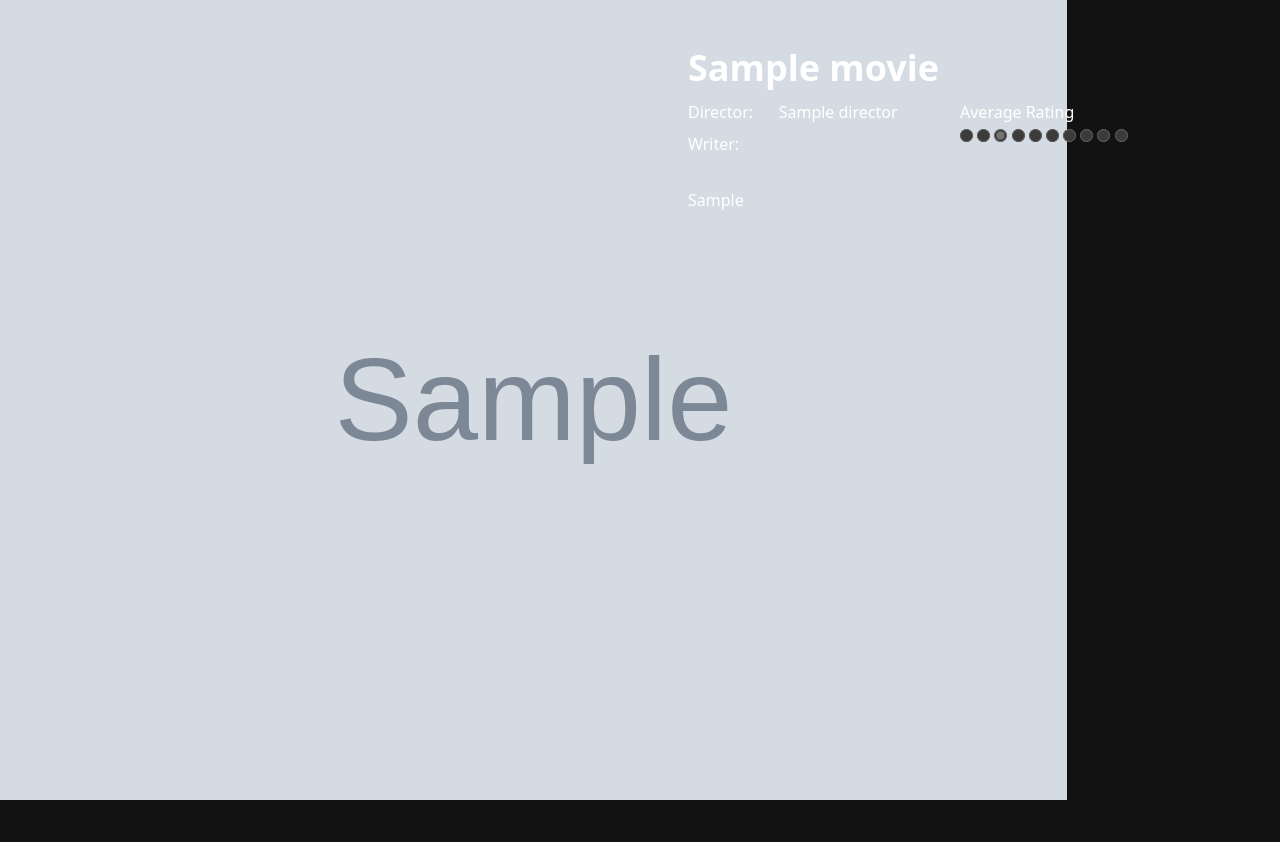
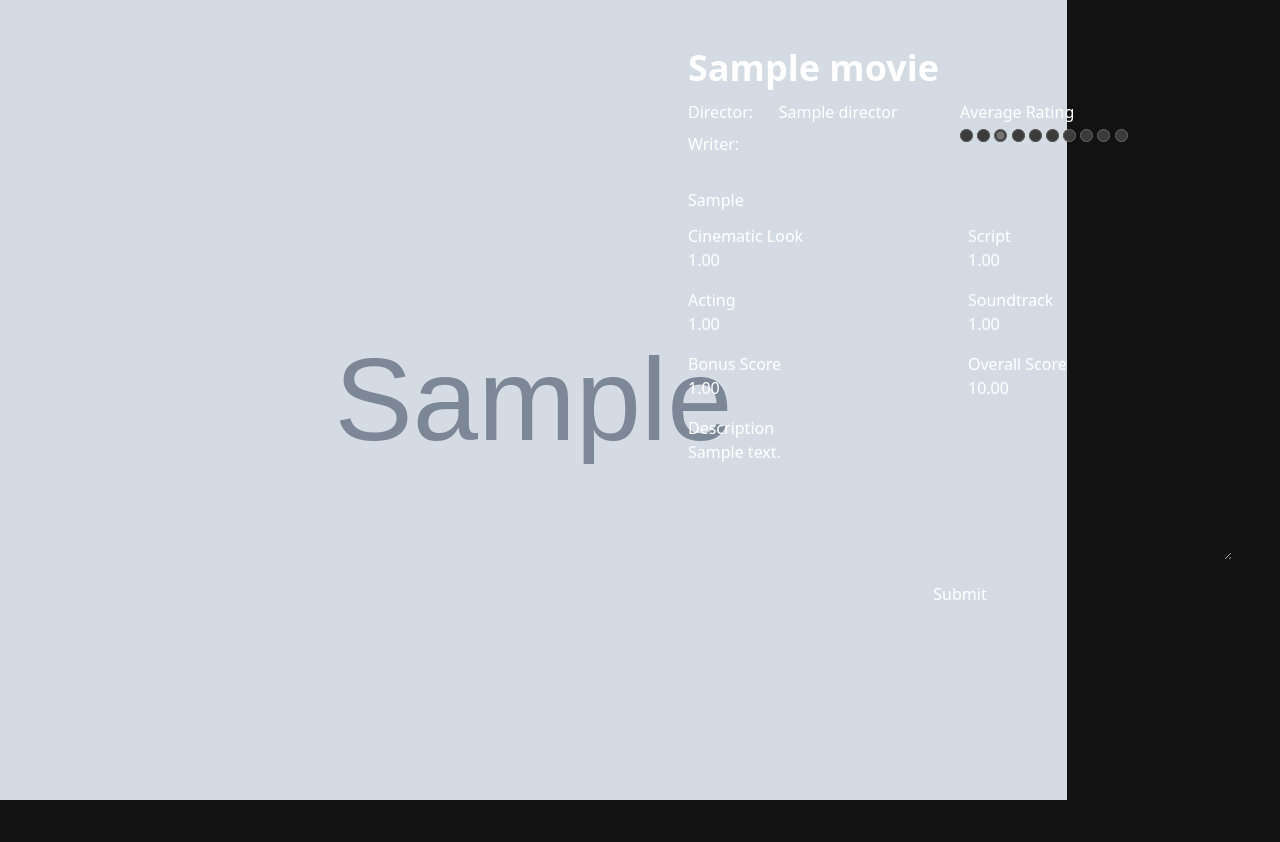
Before and after one commit to spynetS/movieclub, a Django app: page /movie/1 in a window 1280 px wide. Shown: the part 91-933 px from the top of the page. Run offline with Django 5.2, Linux system fonts and the light colour scheme; a user stored in the database is signed in; tables that the repository leaves empty hold one stand-in row (values such as "Sample post"); grey boxes marked "Sample" are stand-in pictures; some libraries are stand-ins or nearby versions.

Commit message:
added ratings

```diff
--- a/movieclub/urls.py
+++ b/movieclub/urls.py
@@ -26,6 +26,7 @@
     path('admin/', admin.site.urls),
     path('movies/',include("movies.urls")),
     path('clubs/',include("clubs.urls")),
+    path('ratings/',include("ratings.urls")),
 ]
 
 if settings.DEBUG:
--- /dev/null
+++ b/ratings/urls.py
@@ -0,0 +1,10 @@
+from django.contrib import admin
+from django.urls import path
+
+from movies.models import *
+from .views import *
+
+urlpatterns = [
+    path("create-or-update-rating/<int:movie_pk>/",create_or_update_rating,name="create-or-update-rating"),
+
+]
--- a/templates/index.html
+++ b/templates/index.html
@@ -31,7 +31,7 @@
 
 					<p class="text-base-content/80 text-lg leading-relaxed mt-2">{{ user.selected_club.next_movie.plot }}</p>
 
-					<a class="btn btn-accent">
+					<a href="{% url 'movie' user.selected_club.next_movie.imdb_id %}" class="btn btn-accent">
 						Rate
 					</a>
 
--- a/templates/movie.html
+++ b/templates/movie.html
@@ -28,7 +28,7 @@
 							<p>Writer:</p>
 							<div class="flex flex-col gap-2 col-span-2">
 								{% for writer in movie.writers.all %}
-								<a href="/" class="link " >{{writer.name}}</a>
+									<a href="/" class="link " >{{writer.name}}</a>
 								{% endfor %}
 							</div>
 						</div>
@@ -55,6 +55,65 @@
 				</div>
 				<div class="divider"></div>
 				<p>{{movie.plot}}</p>
+				<form
+					class="grid grid-cols-2 gap-4"
+					hx-post="{% url "create-or-update-rating" movie.pk %}"
+					hx-target="body"
+				>
+					<div>
+						<label for="look" class="label">
+							<span class="label-text">Cinematic Look</span>
+						</label>
+						<input type="number" id="look" step="0.01" value="{{rating.look}}" name="look" placeholder="Cinematic Look" class="input input-bordered w-full max-w-xs" />
+					</div>
+
+					<div>
+						<label for="script" class="label">
+							<span class="label-text">Script</span>
+						</label>
+						<input type="number" id="script" step="0.01" value="{{rating.script}}" name="script" placeholder="Script" class="input input-bordered w-full max-w-xs" />
+					</div>
+
+					<div>
+						<label for="acting" class="label">
+							<span class="label-text">Acting</span>
+						</label>
+						<input type="number" id="acting" step="0.01" value="{{rating.acting}}" name="acting" placeholder="Acting" class="input input-bordered w-full max-w-xs" />
+					</div>
+
+					<div>
+						<label for="soundtrack" class="label">
+							<span class="label-text">Soundtrack</span>
+						</label>
+						<input type="number" id="soundtrack" step="0.01" value="{{rating.soundtrack}}" name="soundtrack" placeholder="Soundtrack" class="input input-bordered w-full max-w-xs" />
+					</div>
+
+					<div>
+						<label for="bonus" class="label">
+							<span class="label-text">Bonus Score</span>
+						</label>
+						<input type="number" id="bonus" step="0.01" value="{{rating.bonus}}" name="bonus" placeholder="Bonus Score" class="input input-bordered w-full max-w-xs" />
+					</div>
+
+					<div>
+						<label for="overalscore" class="label">
+							<span class="label-text">Overall Score</span>
+						</label>
+						<input type="number" id="overalscore" step="0.01" value="{{rating.overalscore}}" name="overalscore" placeholder="Overall Score" class="input input-bordered w-full max-w-xs" />
+					</div>
+
+					<div class="col-span-2">
+						<label for="description" class="label">
+							<span class="label-text">Description</span>
+						</label>
+						<textarea id="description" class="textarea textarea-bordered w-full" name="description" rows="5" placeholder="Description">{{rating.description}}</textarea>
+					</div>
+
+					<div class="col-span-2">
+						<input type="submit" value="Submit" class="btn btn-primary w-full" />
+					</div>
+				</form>
+
 			</div>
 		</div>
 	</div>
--- a/website/urls.py
+++ b/website/urls.py
@@ -7,8 +7,20 @@
 from django.db.models import Avg, F, ExpressionWrapper, FloatField
 from ratings.models import *
 
-def movie(request,imdb_id):
-    return render(request, "movie.html",{"movie":Movie.objects.get(imdb_id=imdb_id)})
+def movie(request, imdb_id):
+    movie = Movie.objects.get(imdb_id=imdb_id)
+
+    # Use tuple unpacking to get the rating object and the 'created' boolean
+    rating_object, created = Rating.objects.get_or_create(
+        user=request.user,
+        movie=movie
+    )
+
+    return render(request, "movie.html", {
+        "movie": movie,
+        "rating": rating_object,  # Pass only the rating object to the template
+    })
+
 
 def director(request,name):
     director = Director.objects.get(name=name)
```
Also changed, not shown: ratings/views.py (+52 -1 lines), templates/components/star.html (+4 -4 lines).
